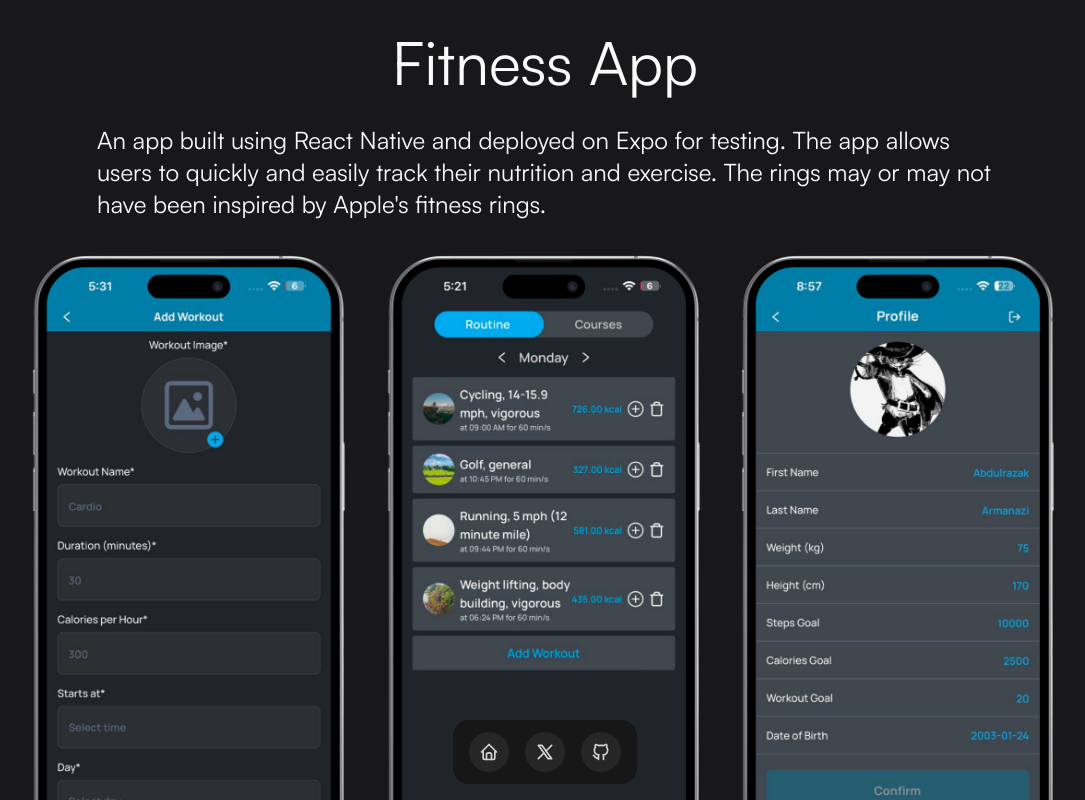
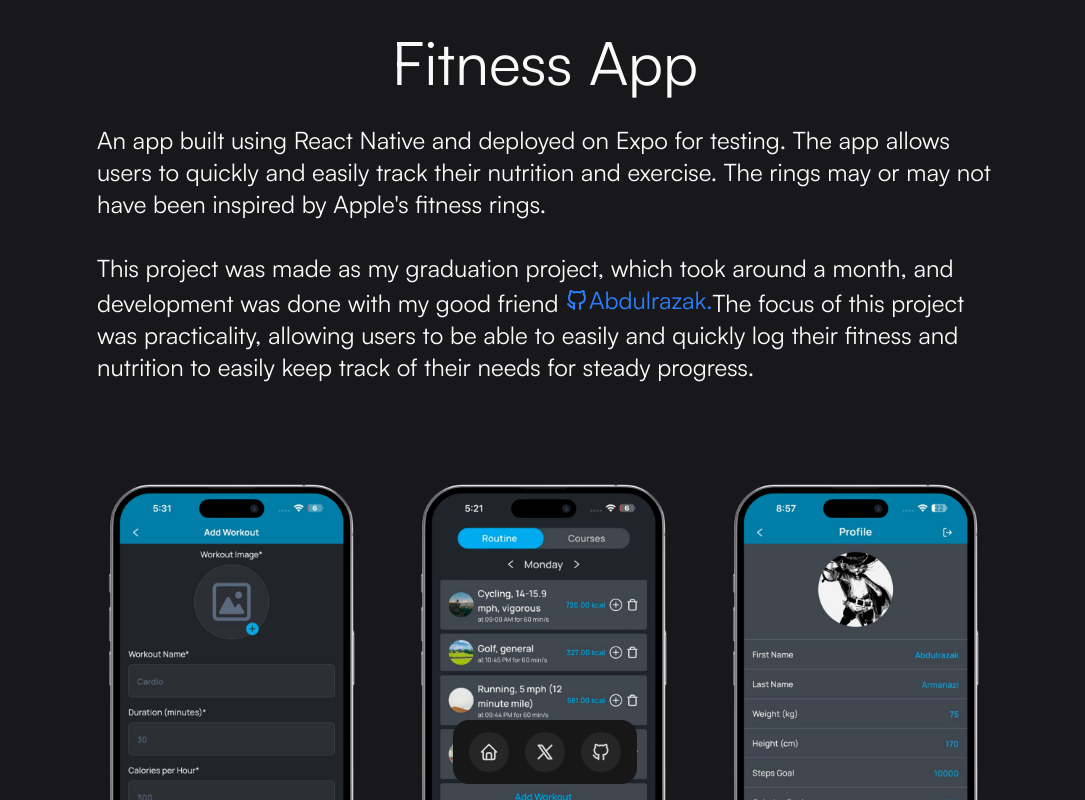
Before and after one commit to MahmoudHilani/portfolio, a Next.js app: page /fitness in a window 1280 px wide. Shown: the top 800 px of the page, without its empty margins (95-1180 px from the left). Built offline with nearby package versions, Linux system fonts and the light colour scheme.

Commit message:
feat: website page (WIP)

```diff
--- a/src/app/cube-surfer/page.tsx
+++ b/src/app/cube-surfer/page.tsx
@@ -66,7 +66,7 @@ export default function SurferPage() {
           <IconBrandGithub className="ml-1 " width={18} />.
         </Link>
       </div>
-      <div className="px-12 pb-32 text-xs sm:text-lg">
+      <div className="px-6 sm:px-12 pb-32 text-xs sm:text-lg">
         P. S. This game was made in a big hurry and has many mistakes. I
         consider this a terrible piece of work.
       </div>
--- a/src/app/fitness/page.tsx
+++ b/src/app/fitness/page.tsx
@@ -1,4 +1,9 @@
-import { ParallaxScroll } from "@/components/ui/parallax-scroll";
+import {
+  ParallaxScroll,
+  ParallaxScrollTwo,
+} from "@/components/ui/parallax-scroll";
+import Link from "next/link";
+import { IconBrandGithub } from "@tabler/icons-react";
 
 export default function FitnessApp() {
   const images = [
@@ -18,19 +23,40 @@ export default function FitnessApp() {
     "/fitness/14.png",
     "/fitness/15.png",
     // "/fitness/16.png",
-    ]
+  ];
   return (
-    <div className="w-full h-full bg-zinc-900">
-      <div className="flex w-full text-6xl justify-center p-8">Fitness App</div>
-      <div className="text-2xl px-48">
+    <div className="w-full h-full bg-zinc-900 ">
+      <div className="flex w-full md:text-5xl lg:text-6xl justify-center p-8">Fitness App</div>
+      <div className="text-2xl md:px-28 xl:px-48">
         An app built using React Native and deployed on Expo for testing. The
         app allows users to quickly and easily track their nutrition and
         exercise. The rings may or may not have been inspired by Apple's fitness
-        rings.
+        rings. <br />
+        <br /> This project was made as my graduation project, which took around
+        a month, and development was done with my good friend{" "}
+        <Link
+          href={"https://github.com/XII-A"}
+          className="inline-flex items-center text-blue-500 transition-all ease-in-out duration-150 hover:underline hover:text-blue-700 "
+        >
+          <IconBrandGithub />
+          Abdulrazak.
+        </Link>
+        The focus of this project was practicality, allowing users to be able to
+        easily and quickly log their fitness and nutrition to easily keep track
+        of their needs for steady progress.
       </div>
 
-      <ParallaxScroll images={images} width={500} height={400} imageClassName="md:hidden lg:flex scale-110 "/>
-
+      <ParallaxScroll images={images} className="hidden py-10 lg:flex md:px-28 xl:px-48" />
+      <ParallaxScrollTwo
+        images={images}
+        className="hidden md:flex lg:hidden pt-10 pb-52 px-28"
+      />
+      <div className="text-2xl xl:py-10 md:px-28 xl:px-48">
+        We also made a landing page as a form of marketing for the app. Although
+        the design was a free template from figma. It was fully developed in
+        Next.js with custom components and responsive design.
+      </div>
+      <img src="/fitness/dribbble.png" width={640} height={480} className="flex w-full justify-center pt-10 pb-24" />
     </div>
   );
 }
--- a/src/components/ui/parallax-scroll.tsx
+++ b/src/components/ui/parallax-scroll.tsx
@@ -11,14 +11,10 @@ export const ParallaxScroll = ({
   images,
   className,
   imageClassName,
-  height,
-  width,
 }: {
   images: string[];
   className?: string;
   imageClassName?: string;
-  width?: number;
-  height?: number;
 }) => {
   const gridRef = useRef<any>(null);
   const { scrollYProgress } = useScroll({
@@ -39,7 +35,7 @@ export const ParallaxScroll = ({
     <div>
       {/* md and above */}
       <div
-        className={cn("hidden md:flex md:items-start  scrollbar", className)}
+        className={cn("flex items-start scrollbar ", className)}
         ref={gridRef}
       >
         <div className="flex h-full w-full md:grid md:grid-cols-2 lg:grid-cols-3 items-start md:max-w-2xl lg:max-w-5xl  mx-auto md:gap-6 lg:gap-10 pt-10 lg:pb-40">
@@ -50,27 +46,27 @@ export const ParallaxScroll = ({
                   src={el}
                   className={cn(
                     " object-cover object-center rounded-lg gap-6 lg:gap-10 !m-0 !p-0 aspect-1/2",
-                    imageClassName,
-                    `w-[${width}px] h-[${height}px]`
+                    imageClassName
                   )}
-
                   alt="thumbnail"
+                  width={484}
+                  height={850}
                 />
               </motion.div>
             ))}
           </div>
           <div className={cn(`flex md:grid md:gap-6 lg:gap-10 justify-center`)}>
             {secondPart.map((el, idx) => (
-              <motion.div style={{ y: translateSecond }} key={"grid-2" + idx} >
+              <motion.div style={{ y: translateSecond }} key={"grid-2" + idx}>
                 <img
                   src={el}
                   className={cn(
                     "object-cover object-center rounded-lg gap-6 lg:gap-10 !m-0 !p-0 aspect-1/2",
-                    imageClassName,
+                    imageClassName
                   )}
                   alt="thumbnail"
-                  width={width}
-                  height={height}
+                  width={484}
+                  height={850}
                 />
               </motion.div>
             ))}
@@ -82,9 +78,11 @@ export const ParallaxScroll = ({
                   src={el}
                   className={cn(
                     "object-cover object-center rounded-lg gap-6 lg:gap-10 !m-0 !p-0 aspect-1/2",
-                    imageClassName,
+                    imageClassName
                   )}
                   alt="thumbnail"
+                  width={484}
+                  height={850}
                 />
               </motion.div>
             ))}
@@ -97,10 +95,10 @@ export const ParallaxScroll = ({
           <img
             key={el}
             src={el}
-            height={height ?? "850"}
-                  width={width ?? "484"}
+            height="850"
+            width="484"
             alt="thumbnail"
-            className=" rounded-xl object-cover mx-2 sm:mx-4 max-w-3xs sm:max-w-xs shadow-lg snap-center"
+            className=" rounded-xl object-cover mx-2 sm:mx-4 max-w-3xs sm:max-w-xs snap-center overflow-visible aspect-1/2"
           ></img>
         ))}
       </div>
@@ -125,38 +123,42 @@ export const ParallaxScrollTwo = ({
     offset: ["start start", "end start"],
   });
 
-  const half = Math.ceil(images.length / 2);
+  const half = Math.floor(images.length / 2);
   const translateFirst = useTransform(scrollYProgress, [0, 1], [0, -200]);
   const translateSecond = useTransform(scrollYProgress, [0, 1], [0, 200]);
   const firstPart = images.slice(0, half);
   const secondPart = images.slice(half, -1);
 
   return (
-    <div className={cn(className, "h-full w-full mx-auto ")}>
+    <div ref={gridRef} className={cn(className, "h-full w-full mx-auto")}>
       <div className="grid grid-cols-2 gap-6">
+        <div className="grid gap-10">
           {firstPart.map((el, idx) => (
             <motion.div style={{ y: translateFirst }} key={"grid-1" + idx}>
               <img
                 src={el}
-              height={height ?? "850"}
-              width={width ?? "484"}
+                height="850"
+                width="484"
                 alt={`Fitness App ${idx}`}
-              className="h-full w-full object-cover object-center"
+                className="object-cover object-center aspect-1/2"
               />
             </motion.div>
           ))}
+        </div>
+        <div className="grid gap-10">
           {secondPart.map((el, idx) => (
             <motion.div style={{ y: translateSecond }} key={"grid-2" + idx}>
               <img
                 src={el}
-              height={height ?? "850"}
-              width={width ?? "484"}
+                height="850"
+                width="484"
                 alt={`Fitness App ${idx}`}
-              className="h-full w-full object-cover object-center"
+                className="object-cover object-center aspect-1/2"
               />
             </motion.div>
           ))}
         </div>
       </div>
+    </div>
   );
 };
```
Also changed, not shown: 1 other file (tests, documents, lock files or other folders). Lines whose indentation alone changed are shown as unchanged.
